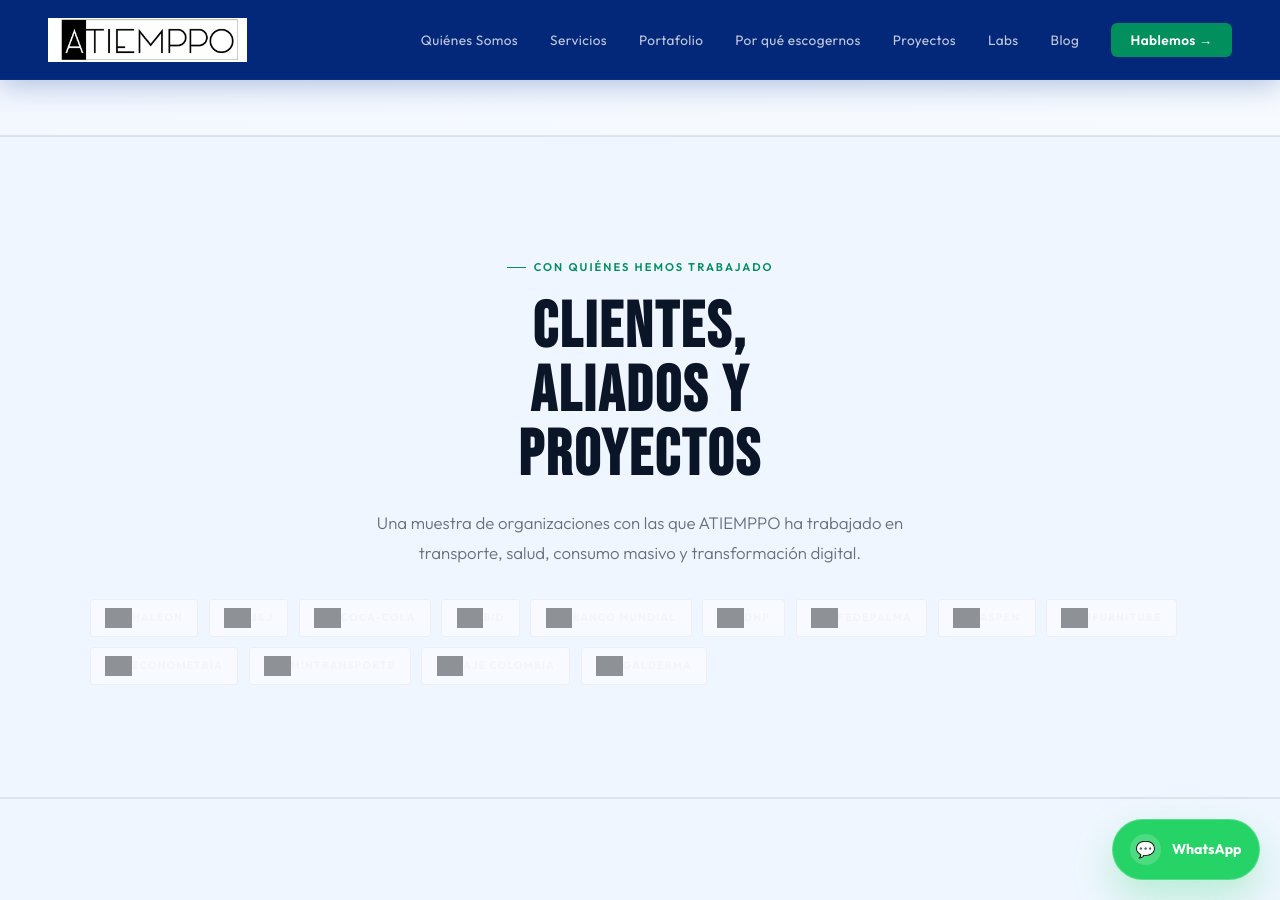
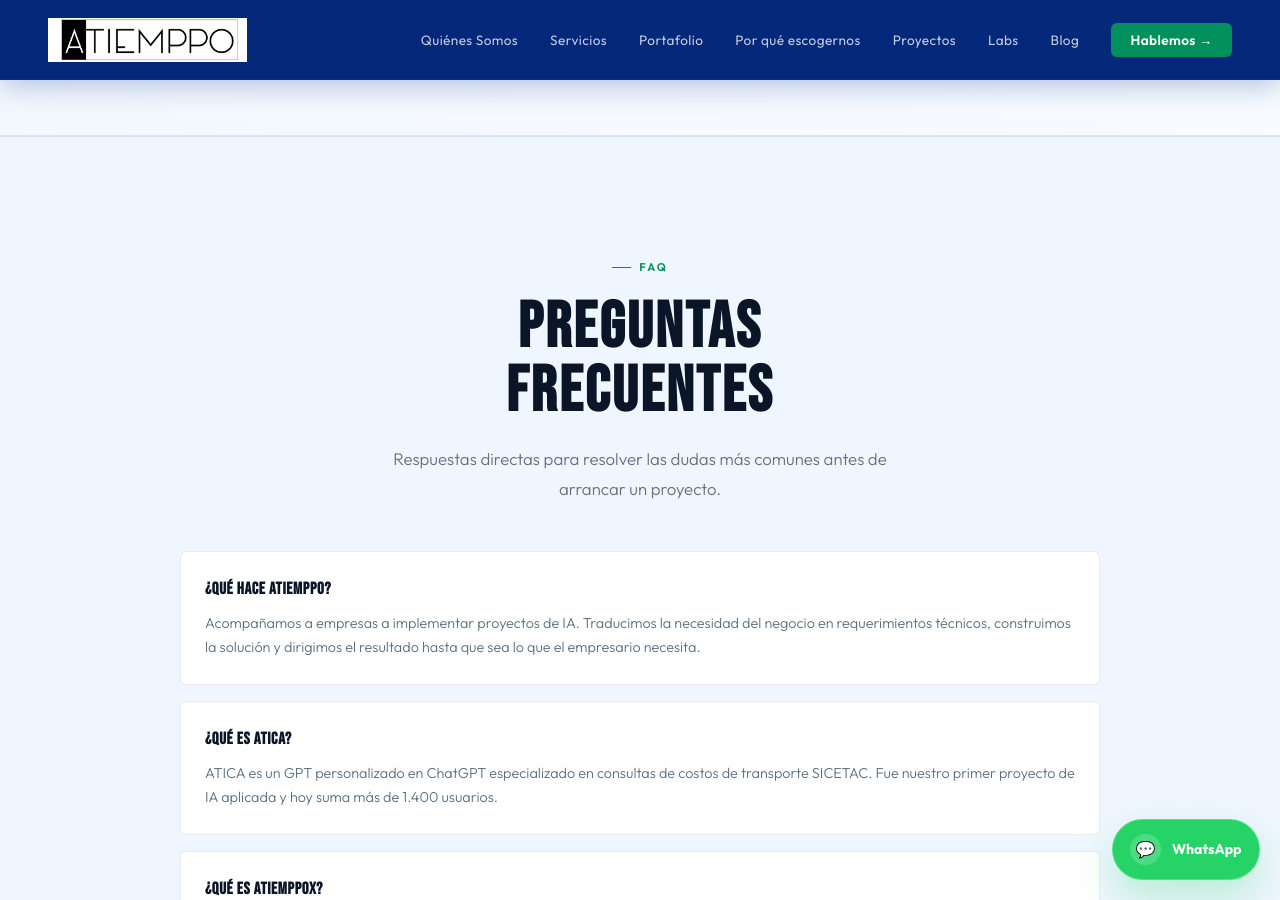
Before and after one commit to imatjuanmatiz/atiemppo-web, a Jekyll site: the page built from index.html, in a window 1280 px wide and 900 px high, scrolled down 6759 px. Built offline with Jekyll 4.4.1, drawn with Linux system fonts in a browser that asks for light colours; some of the changed text lies outside the part shown; grey boxes are pictures that could not be loaded.

Commit message:
Update index.html

```diff
--- a/index.html
+++ b/index.html
@@ -789,34 +789,6 @@ footer{background:var(--surface)!important;border-top:1px solid var(--border2);p
   </div>
 </section>
 
-<section class="clients-bg" id="clientes">
-  <div class="container">
-    <div class="clients-head">
-      <p class="tag">Con quiénes hemos trabajado</p>
-      <h2 class="s-title">CLIENTES,<br>ALIADOS Y<br>PROYECTOS</h2>
-      <p class="s-body">Una muestra de organizaciones con las que ATIEMPPO ha trabajado en transporte, salud, consumo masivo y transformación digital.</p>
-    </div>
-    <div class="clients-wrap">
-      <div class="logos-grid">
-        <div class="logo-item"><img src="/assets/images/logos/haleon.png" alt="Haleon" onerror="this.style.display='none';this.nextElementSibling.style.display='block'"/><span>Haleon</span></div>
-        <div class="logo-item"><img src="/assets/images/logos/jnj.png" alt="J&amp;J" onerror="this.style.display='none';this.nextElementSibling.style.display='block'"/><span>J&amp;J</span></div>
-        <div class="logo-item"><img src="/assets/images/logos/coca-cola.png" alt="Coca-Cola" onerror="this.style.display='none';this.nextElementSibling.style.display='block'"/><span>Coca-Cola</span></div>
-        <div class="logo-item"><img src="/assets/images/logos/bid.png" alt="BID" onerror="this.style.display='none';this.nextElementSibling.style.display='block'"/><span>BID</span></div>
-        <div class="logo-item"><img src="/assets/images/logos/banco-mundial.png" alt="Banco Mundial" onerror="this.style.display='none';this.nextElementSibling.style.display='block'"/><span>Banco Mundial</span></div>
-        <div class="logo-item"><img src="/assets/images/logos/dnp.png" alt="DNP" onerror="this.style.display='none';this.nextElementSibling.style.display='block'"/><span>DNP</span></div>
-        <div class="logo-item"><img src="/assets/images/logos/fedepalma.png" alt="FEDEPALMA" onerror="this.style.display='none';this.nextElementSibling.style.display='block'"/><span>FEDEPALMA</span></div>
-        <div class="logo-item"><img src="/assets/images/logos/aspen.png" alt="Aspen" onerror="this.style.display='none';this.nextElementSibling.style.display='block'"/><span>Aspen</span></div>
-        <div class="logo-item"><img src="/assets/images/logos/ifurniture.png" alt="iFurniture" onerror="this.style.display='none';this.nextElementSibling.style.display='block'"/><span>iFurniture</span></div>
-        <div class="logo-item"><img src="/assets/images/logos/econometria.png" alt="Econometría" onerror="this.style.display='none';this.nextElementSibling.style.display='block'"/><span>Econometría</span></div>
-        <div class="logo-item"><img src="/assets/images/logos/mintransporte.png" alt="MinTransporte" onerror="this.style.display='none';this.nextElementSibling.style.display='block'"/><span>MinTransporte</span></div>
-        <div class="logo-item"><img src="/assets/images/logos/aje.png" alt="AJE Colombia" onerror="this.style.display='none';this.nextElementSibling.style.display='block'"/><span>AJE Colombia</span></div>
-        <div class="logo-item"><img src="/assets/images/logos/galderma.png" alt="Galderma" onerror="this.style.display='none';this.nextElementSibling.style.display='block'"/><span>Galderma</span></div>
-      </div>
-    </div>
-  </div>
-</section>
-
-
 <section class="faq-bg" id="faq">
   <div class="container">
     <div class="faq-head">
@@ -894,7 +866,7 @@ footer{background:var(--surface)!important;border-top:1px solid var(--border2);p
       <div class="footer-brand"><a href="/" class="nav-logo" aria-label="ATIEMPPO"><img src="/assets/images/logo-atiemppo.png" alt="ATIEMPPO"/></a><p class="footer-tagline">El puente entre tu negocio y la IA.</p></div>
       <div class="footer-col"><h4>Qué hacemos</h4><ul><li><a href="#hacemos">Acompañamiento IA</a></li><li><a href="#hacemos">Construcción de agentes</a></li><li><a href="#hacemos">Infraestructura de datos</a></li><li><a href="/servicios/">Portafolio de servicios</a></li><li><a href="#cuando-nos-necesitas">Cuándo necesitas ATIEMPPO</a></li></ul></div>
       <div class="footer-col"><h4>Proyectos</h4><ul><li><a href="https://sicealinstante.vercel.app/" target="_blank" rel="noopener">SICETAC al Instante ↗</a></li><li><a href="https://wa.me/573134503694?text=Hola%2C%20quiero%20consultar%20SICETAC%20al%20Instante%20por%20WhatsApp.%20Escribe%20asi%3A%20origen%20a%20destino" target="_blank" rel="noopener">SICETAC WhatsApp ↗</a></li><li><a href="/indices-sicetac/">Índice SICETAC para tu red</a></li><li><a href="/eldatologistico/">El Dato Logístico</a></li><li><a href="/lacomunidad/">La Comunidad</a></li><li><a href="/insignia-impact/">Insignia Impact</a></li><li><a href="https://dashboards.atiemppo.co" target="_blank">Dashboards ↗</a></li></ul></div>
-      <div class="footer-col"><h4>Ecosistema</h4><ul><li><a href="https://chatgpt.com/g/g-69bb160a06708191a08c3f7177b17306-el-dato-logistico" target="_blank" rel="noopener">GPT El Dato Logístico ↗</a></li><li><a href="https://www.skool.com/el-dato-logistico-4642" target="_blank" rel="noopener">Skool · La Comunidad ↗</a></li><li><a href="#labs">Proyectos en producción</a></li><li><a href="#clientes">Clientes y aliados</a></li><li><a href="/blog/">Blog / Laboratorio</a></li></ul><br><h4>Legal</h4><ul><li><a href="/politicaprivacidad">Política de Privacidad</a></li><li><a href="#">Términos de Uso</a></li></ul></div>
+      <div class="footer-col"><h4>Ecosistema</h4><ul><li><a href="https://chatgpt.com/g/g-69bb160a06708191a08c3f7177b17306-el-dato-logistico" target="_blank" rel="noopener">GPT El Dato Logístico ↗</a></li><li><a href="https://www.skool.com/el-dato-logistico-4642" target="_blank" rel="noopener">Skool · La Comunidad ↗</a></li><li><a href="#labs">Proyectos en producción</a></li><li><a href="#faq">Preguntas frecuentes</a></li><li><a href="/blog/">Blog / Laboratorio</a></li></ul><br><h4>Legal</h4><ul><li><a href="/politicaprivacidad">Política de Privacidad</a></li><li><a href="#">Términos de Uso</a></li></ul></div>
     </div>
     <div class="footer-bottom">
       <p class="footer-copy">© 2026 <span>ATIEMPPO S.A.S.</span> · juanmatiz@atiemppo.co · Bogotá, Colombia</p>
```
